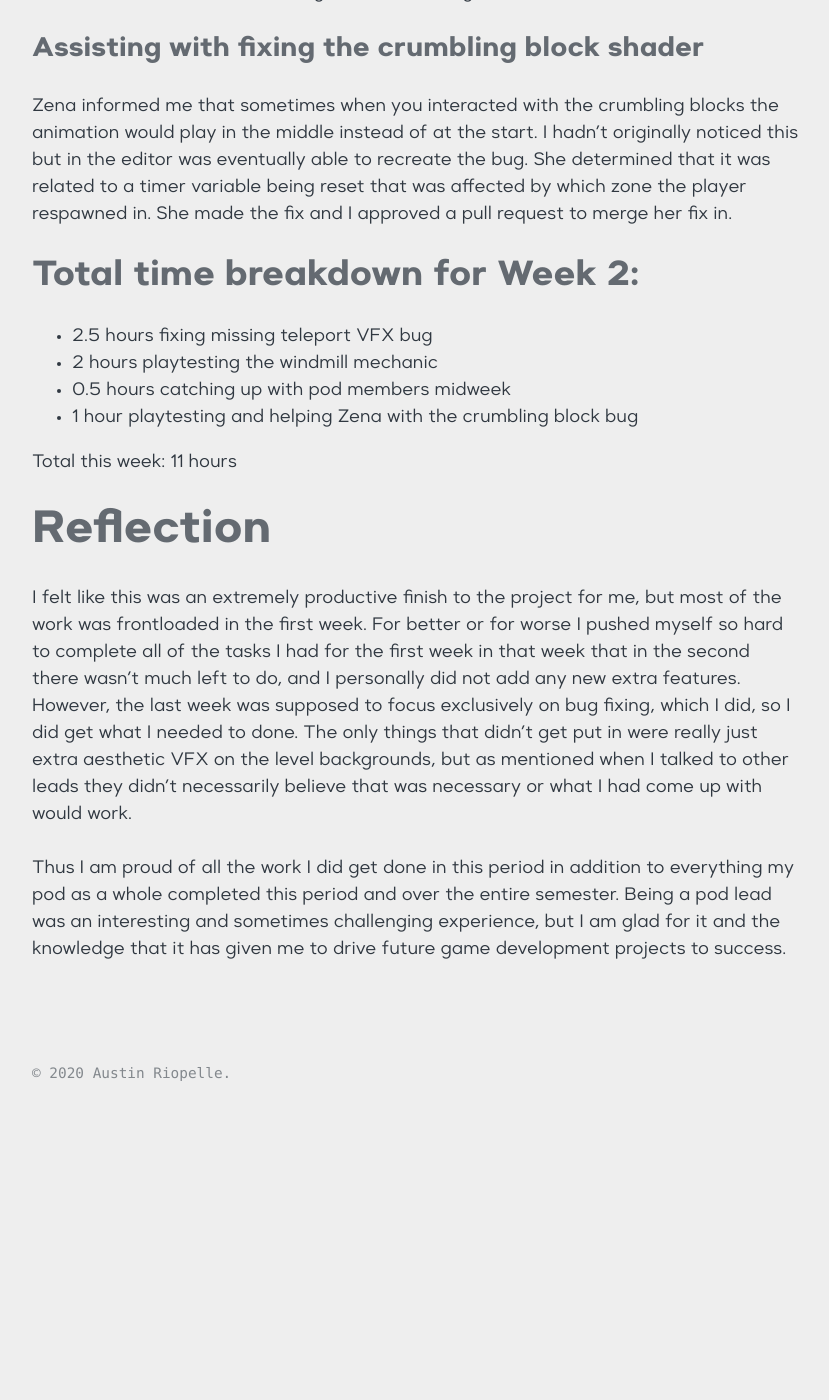
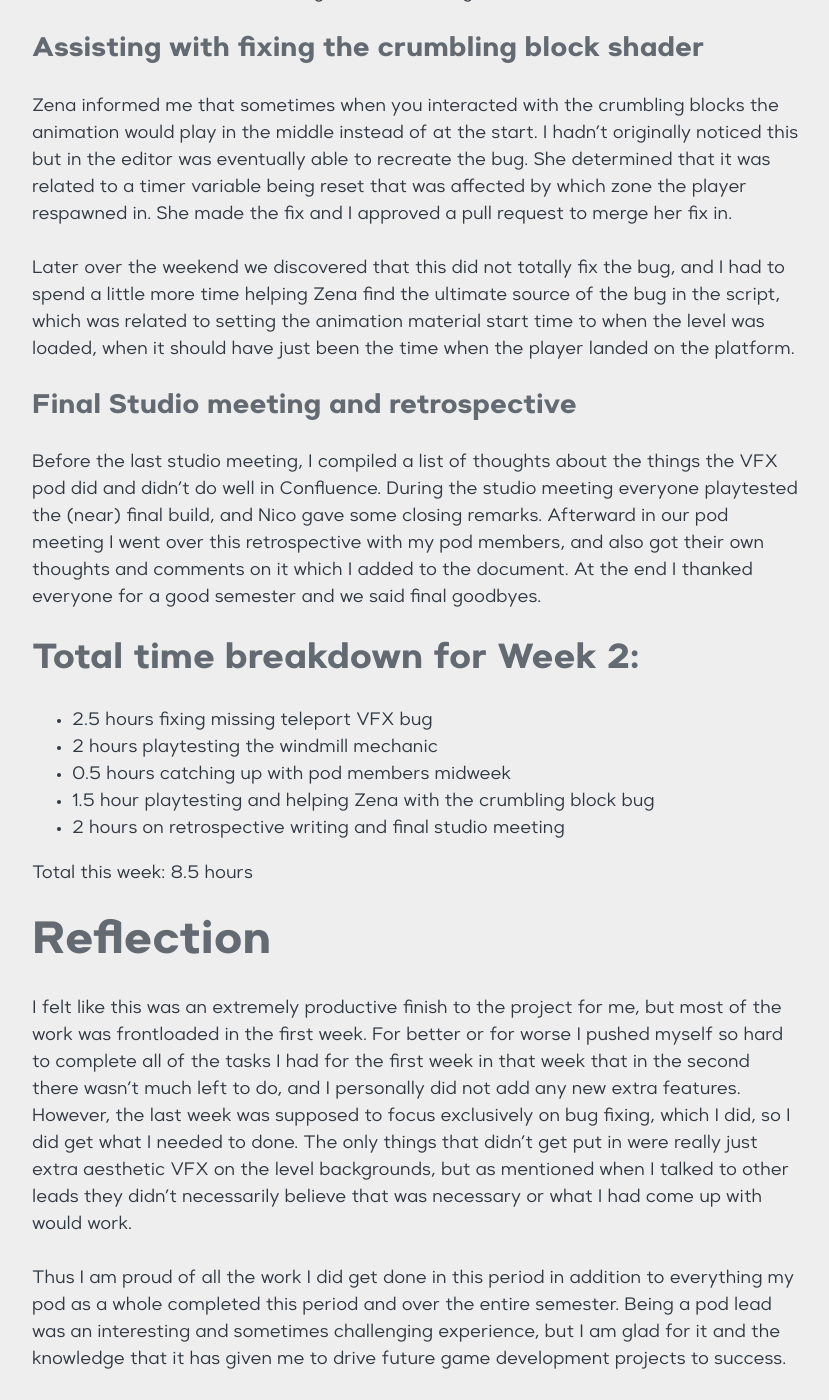
Before and after one commit to acerio98/acerio98.github.io, a Jekyll site: the page built from _devposts/2020-04-19-gold.md, in a window 1280 px wide and 1400 px high, scrolled down 7533 px. Shown: the whole window, without its empty margins (40-869 px from the left). Built offline with Jekyll 4.4.1, drawn with Linux system fonts in a browser that asks for light colours; some web fonts are replaced; before the commit the page ends 8644 px from its top, so only the background shows below that; some of the changed text lies outside the part shown.

Commit message:
Final gold post updates

```diff
--- a/_devposts/2020-04-19-gold.md
+++ b/_devposts/2020-04-19-gold.md
@@ -148,15 +148,21 @@ The next two days I made my own builds and kept playing through the game again b
 
 Zena informed me that sometimes when you interacted with the crumbling blocks the animation would play in the middle instead of at the start. I hadn't originally noticed this but in the editor was eventually able to recreate the bug. She determined that it was related to a timer variable being reset that was affected by which zone the player respawned in. She made the fix and I approved a pull request to merge her fix in.
 
+Later over the weekend we discovered that this did not totally fix the bug, and I had to spend a little more time helping Zena find the ultimate source of the bug in the script, which was related to setting the animation material start time to when the level was loaded, when it should have just been the time when the player landed on the platform.
+
+### Final Studio meeting and retrospective
+
+Before the last studio meeting, I compiled a list of thoughts about the things the VFX pod did and didn't do well in Confluence. During the studio meeting everyone playtested the (near) final build, and Nico gave some closing remarks. Afterward in our pod meeting I went over this retrospective with my pod members, and also got their own thoughts and comments on it which I added to the document. At the end I thanked everyone for a good semester and we said final goodbyes.
+
 ## Total time breakdown for Week 2:
 
 - 2.5 hours fixing missing teleport VFX bug
 - 2 hours playtesting the windmill mechanic
 - 0.5 hours catching up with pod members midweek
-- 1 hour playtesting and helping Zena with the crumbling block bug
+- 1.5 hour playtesting and helping Zena with the crumbling block bug
+- 2 hours on retrospective writing and final studio meeting
 
-
-Total this week: 11 hours
+Total this week: 8.5 hours
 
 # Reflection
 
```
Also changed, not shown: other parts of _devposts/2020-04-19-gold.md (+1 -1 lines).
